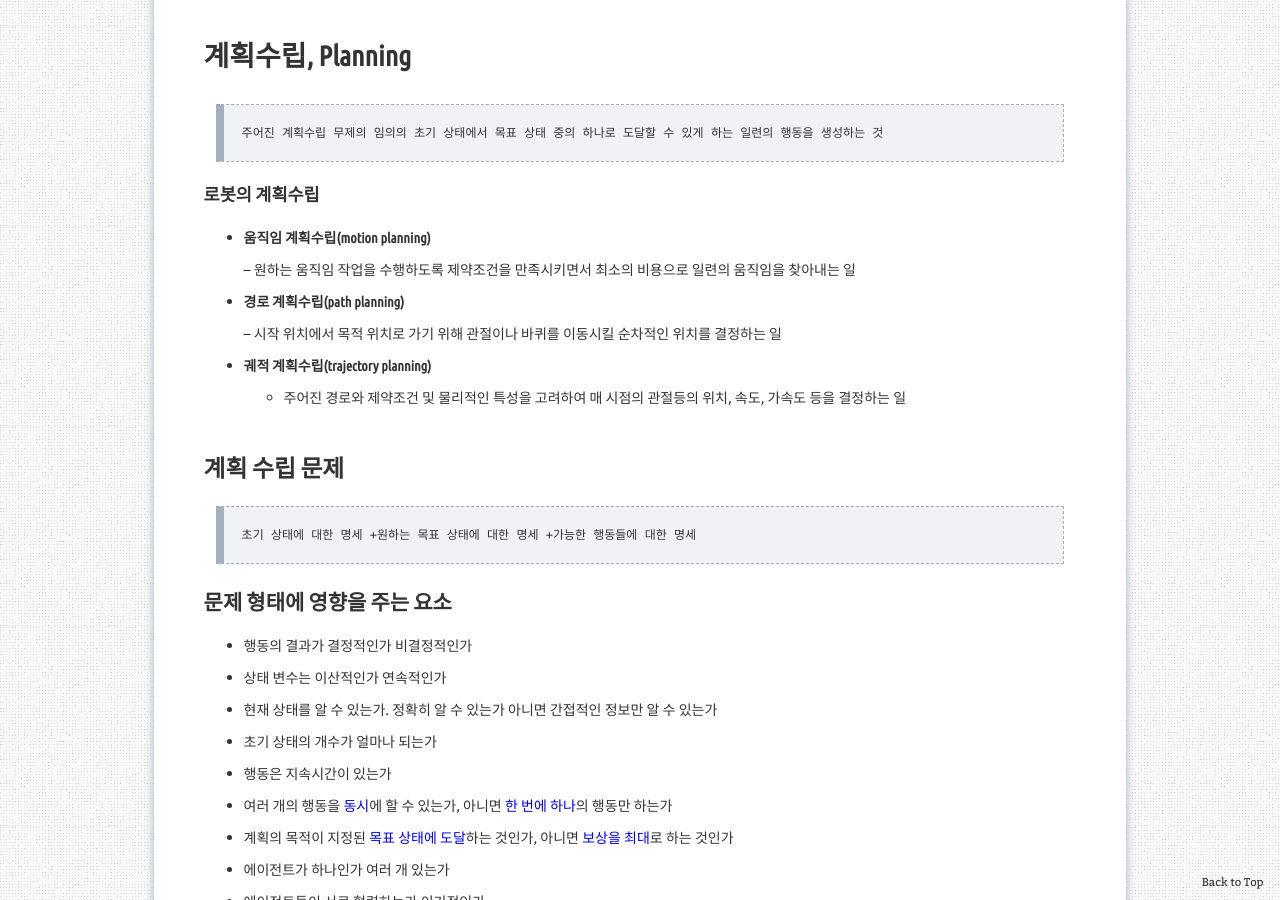
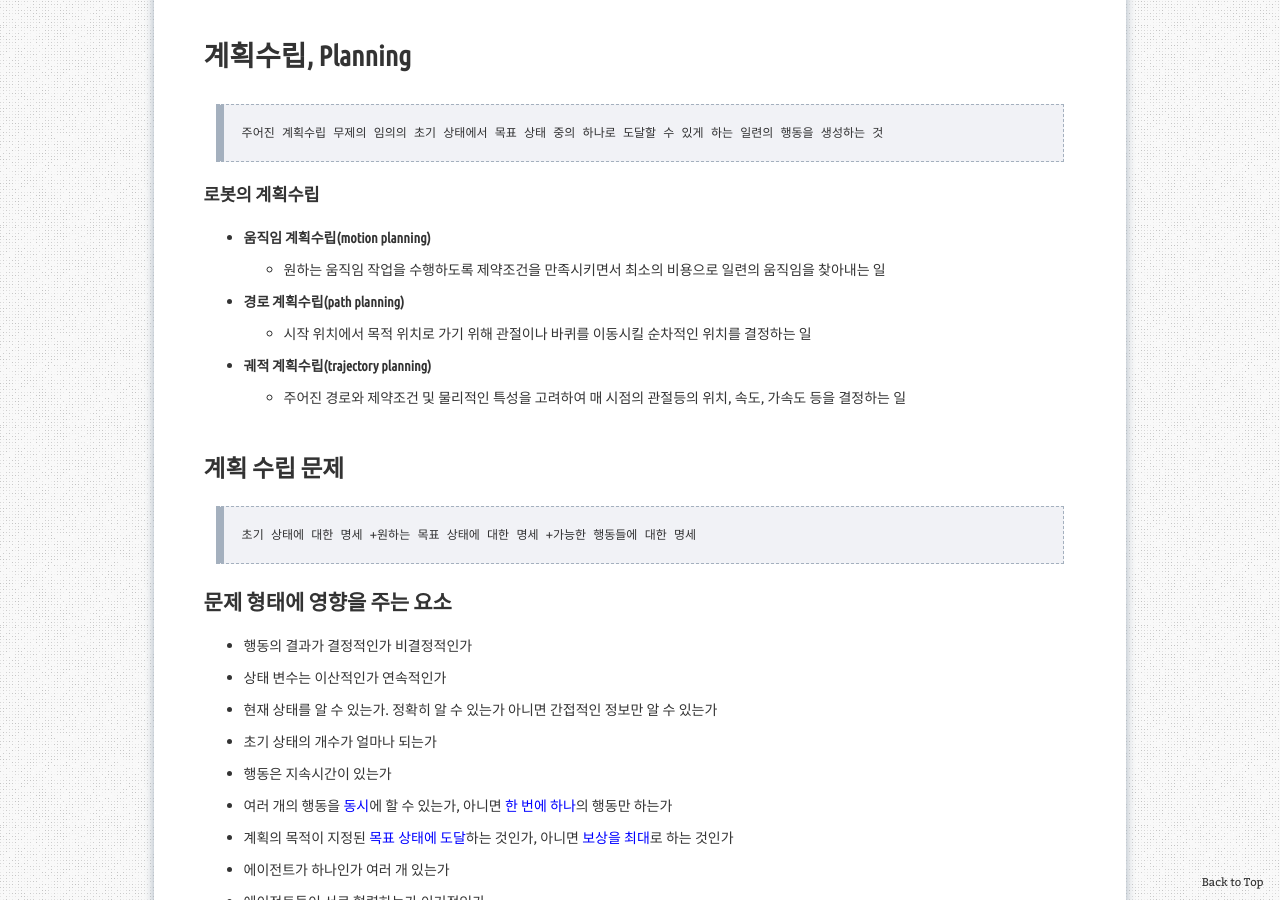
Before and after one commit to aristohyun/aristohyun.github.io, a Jekyll site: the page built from _posts/2021-11-15-AI_07.md, in a window 1280 px wide and 900 px high, scrolled down 1173 px. Built offline with Jekyll 4.4.1, drawn with Linux system fonts in a browser that asks for light colours; formulas are drawn with MathJax 3; comment, search, counter and statistics services are not loaded.

Commit message:
Update 2021-11-15-AI_07.md

```diff
--- a/_posts/2021-11-15-AI_07.md
+++ b/_posts/2021-11-15-AI_07.md
@@ -19,9 +19,9 @@ redirect_from:
 #### 로봇의 계획수립
 
 - **움직임 계획수립(motion planning)**
-  – 원하는 움직임 작업을 수행하도록 제약조건을 만족시키면서 최소의 비용으로 일련의 움직임을 찾아내는 일
+  - 원하는 움직임 작업을 수행하도록 제약조건을 만족시키면서 최소의 비용으로 일련의 움직임을 찾아내는 일
 - **경로 계획수립(path planning)**
-  – 시작 위치에서 목적 위치로 가기 위해 관절이나 바퀴를 이동시킬 순차적인 위치를 결정하는 일
+  - 시작 위치에서 목적 위치로 가기 위해 관절이나 바퀴를 이동시킬 순차적인 위치를 결정하는 일
 - **궤적 계획수립(trajectory planning)**
   - 주어진 경로와 제약조건 및 물리적인 특성을 고려하여 매 시점의 관절등의 위치, 속도, 가속도 등을 결정하는 일
 
```
